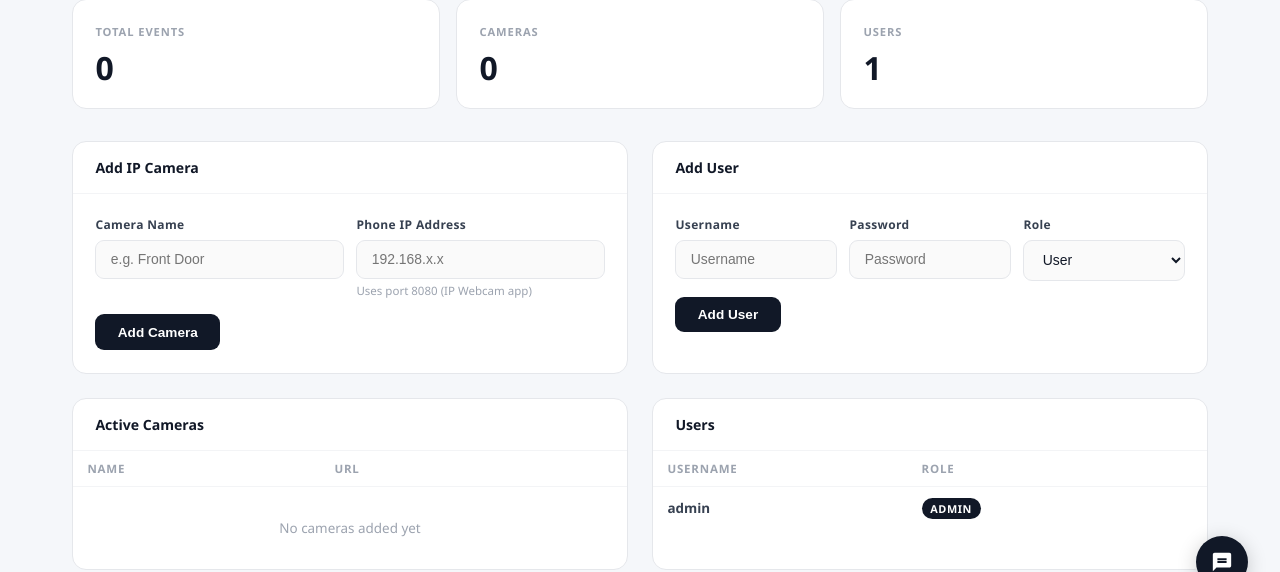
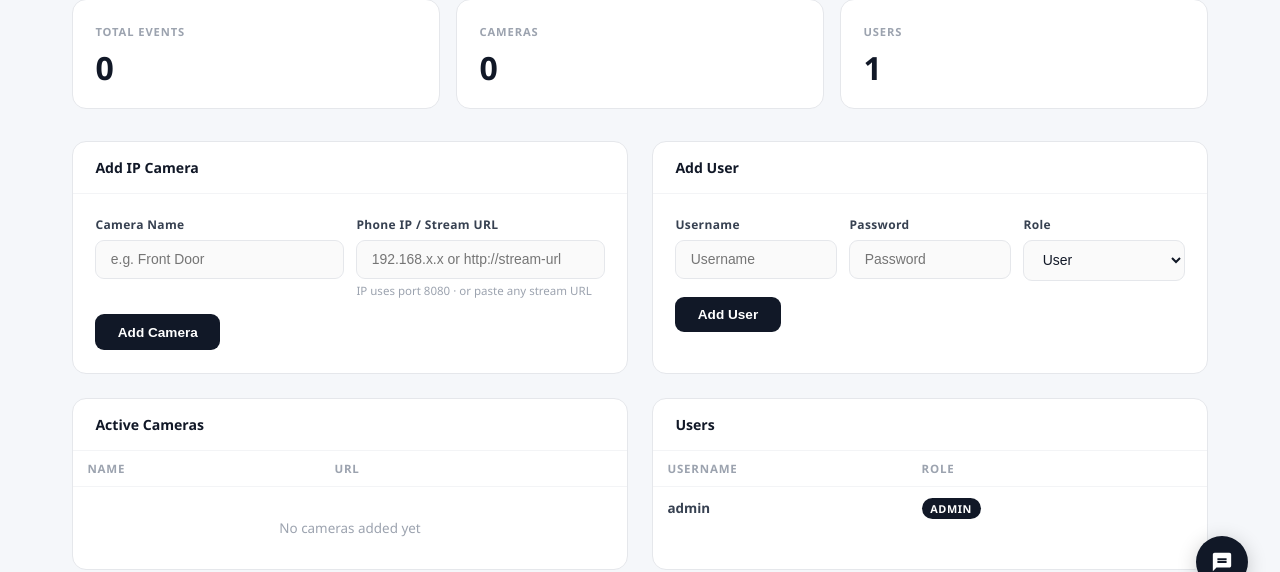
Before and after one commit to Dhanish9106/monitering, a Flask app: page /admin in a window 1280 px wide. Shown: the part 180-752 px from the top of the page. Run offline with Flask 3, Linux system fonts and the light colour scheme; the visitor is signed in with stand-in values (Sample User, id 1); data comes from the database, SQL or seed files in the repository; data that the repository does not hold is empty.

Commit message:
deplow commited

```diff
--- a/app.py
+++ b/app.py
@@ -353,8 +353,12 @@ def admin():
         action = request.form.get("action")
         if action == "add_cam":
             name = request.form["name"].strip()
-            ip = request.form["ip"].strip()
-            url = f"http://{ip}:8080/video"
+            ip_or_url = request.form["ip"].strip()
+            # Support both IP and full URLs
+            if ip_or_url.startswith("http"):
+                url = ip_or_url
+            else:
+                url = f"http://{ip_or_url}:8080/video"
             with get_db() as con:
                 cur = con.execute("INSERT INTO cameras (name,url) VALUES (?,?)", (name, url))
                 cam_id = cur.lastrowid
--- a/templates/admin.html
+++ b/templates/admin.html
@@ -145,9 +145,9 @@
               <input type="text" name="name" placeholder="e.g. Front Door" required/>
             </div>
             <div class="field">
-              <label class="lbl">Phone IP Address</label>
-              <input type="text" name="ip" placeholder="192.168.x.x" required/>
-              <span style="font-size:0.72rem;color:#9ca3af;margin-top:0.3rem;display:block;">Uses port 8080 (IP Webcam app)</span>
+              <label class="lbl">Phone IP / Stream URL</label>
+              <input type="text" name="ip" placeholder="192.168.x.x or http://stream-url" required/>
+              <span style="font-size:0.72rem;color:#9ca3af;margin-top:0.3rem;display:block;">IP uses port 8080 · or paste any stream URL</span>
             </div>
           </div>
           <button class="btn" type="submit">Add Camera</button>
```
Also changed, not shown: render.yaml (added, +10 -0 lines), 1 other file.
